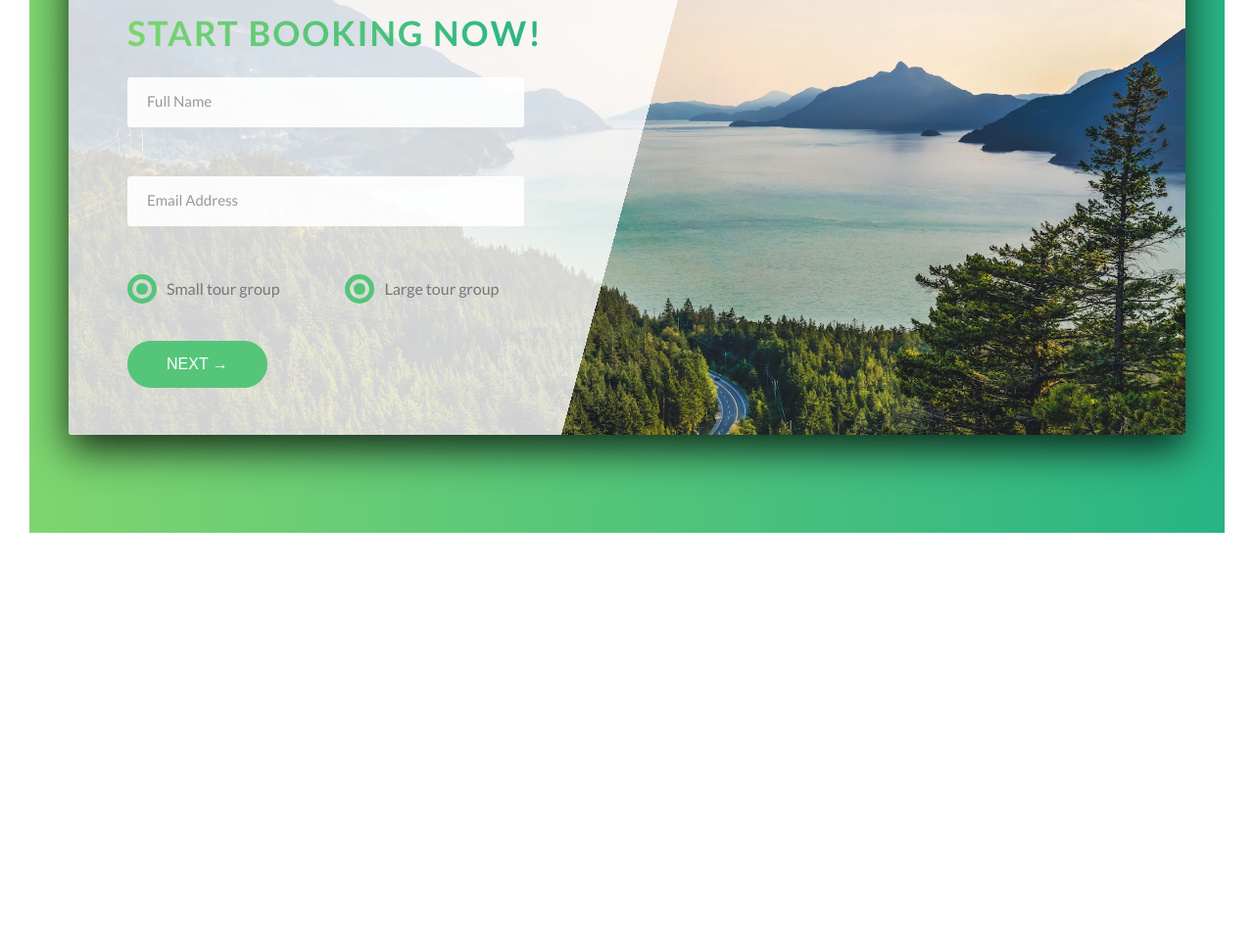
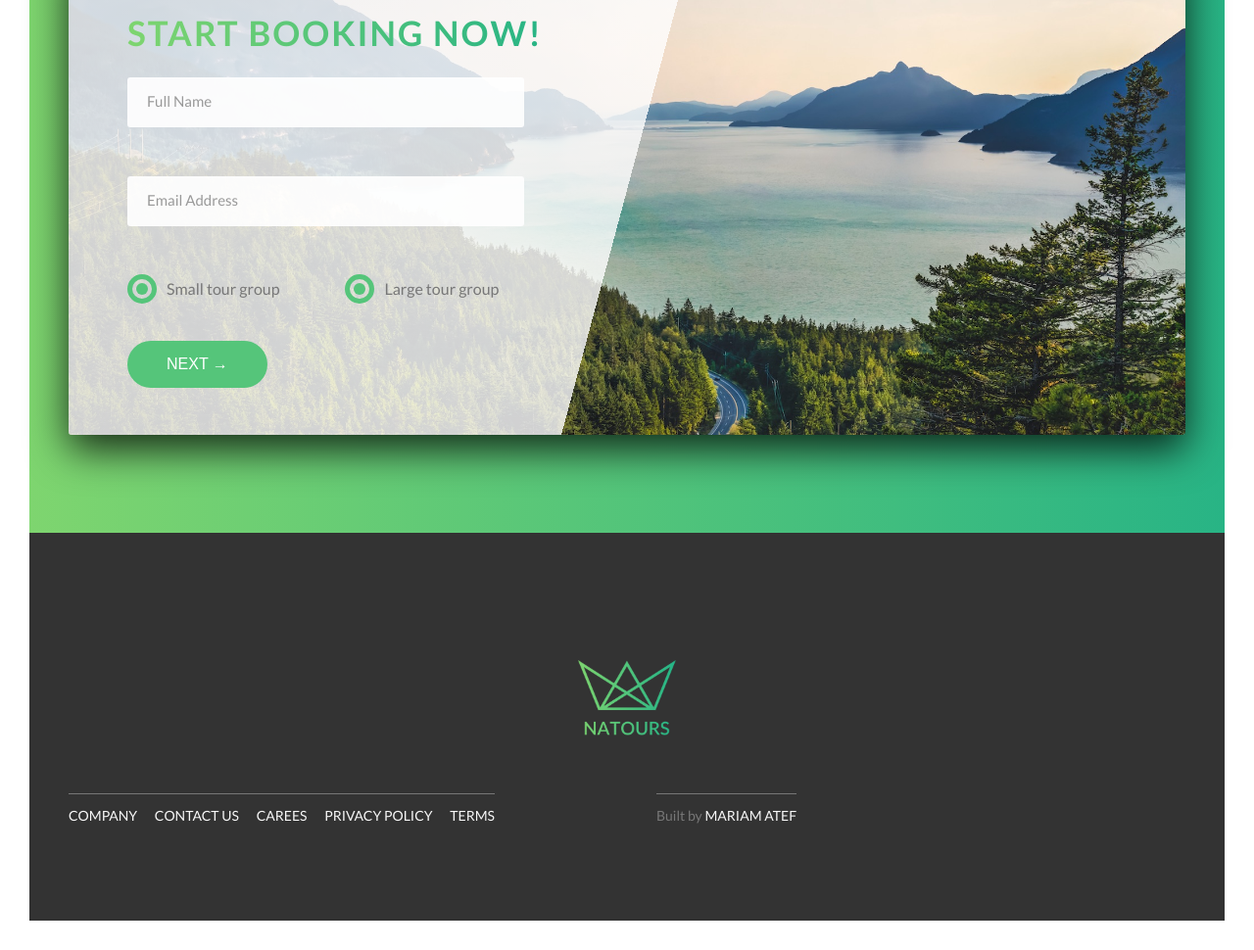
Before and after one commit to mariamamen30/Natours-Template, a website: page index.html in a window 1280 px wide. Shown: the part 3956-4926 px from the top of the page at 98% size. Before the commit the page ends 4530 px from the top, so only its background shows below. Drawn offline with Linux system fonts and the light colour scheme.

Commit message:
footer section

```diff
--- a/index.html
+++ b/index.html
@@ -343,6 +343,40 @@
       </section>
     </main>
 
+    <footer class="footer">
+      <div class="footer__logo-box">
+        <img src="img/logo-green-2x.png" alt="Full Logo" class="footer__logo" />
+      </div>
+      <div class="row">
+        <div class="col-1-of-2">
+          <div class="footer__navigation">
+            <ul class="footer__list">
+              <li class="footer__item">
+                <a href="#" class="footer__link">Company</a>
+              </li>
+              <li class="footer__item">
+                <a href="#" class="footer__link">Contact Us</a>
+              </li>
+              <li class="footer__item">
+                <a href="#" class="footer__link">Carees</a>
+              </li>
+              <li class="footer__item">
+                <a href="#" class="footer__link">Privacy Policy</a>
+              </li>
+              <li class="footer__item">
+                <a href="#" class="footer__link">Terms</a>
+              </li>
+            </ul>
+          </div>
+        </div>
+        <div class="col-1of-2">
+          <p class="footer__copyright">
+            Built by <a href="#" class="footer__link">Mariam Atef</a>
+          </p>
+        </div>
+      </div>
+    </footer>
+
     <!-- <section class="grid-test">
       <div class="row">
         <div class="col-1-of-2">
--- /dev/null
+++ b/sass/layout/_footer.scss
@@ -0,0 +1,55 @@
+.footer {
+  background-color: #333;
+  padding: 13rem 0;
+  font-size: 1.4rem;
+
+  &__logo-box {
+    text-align: center;
+    margin-bottom: 5rem;
+  }
+
+  &__logo {
+    width: 10rem;
+    height: auto;
+  }
+
+  &__navigation {
+    border-top: 1px solid #777;
+    padding-top: 1rem;
+    display: inline-block;
+  }
+
+  &__list {
+    list-style: none;
+  }
+
+  &__item {
+    display: inline-block;
+    &:not(:last-child) {
+      margin-right: 1.5rem;
+    }
+  }
+
+  &__link {
+    &:link,
+    &:visited {
+      text-decoration: none;
+      color: $color-gray-light-1;
+      text-transform: uppercase;
+      display: inline-block;
+      transition: all 0.1s;
+    }
+
+    &:hover,
+    &:active {
+      color: $color-primary;
+      box-shadow: 0 1rem 2rem rgba($color: #000000, $alpha: 0.4);
+      transform: rotate(5deg) scale(1.2);
+    }
+  }
+
+  &__copyright {
+    border-top: 1px solid #777;
+    padding-top: 1rem;
+  }
+}
--- a/sass/main.scss
+++ b/sass/main.scss
@@ -15,6 +15,7 @@
 @import "components/form";
 @import "components/story";
 
+@import "layout/footer";
 @import "layout/grid";
 @import "layout/header";
 
```
Also changed, not shown: CSS/style.css.
